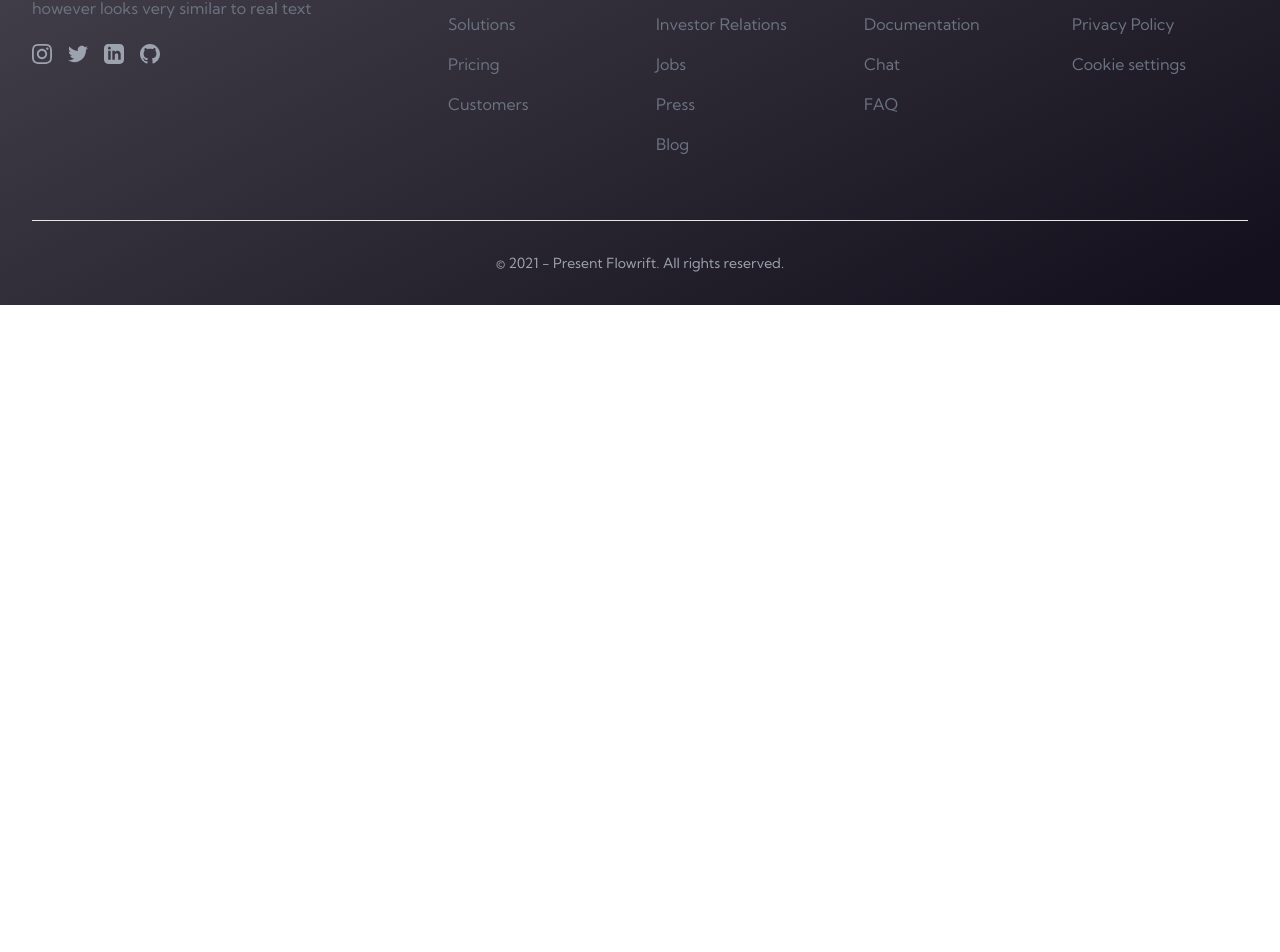
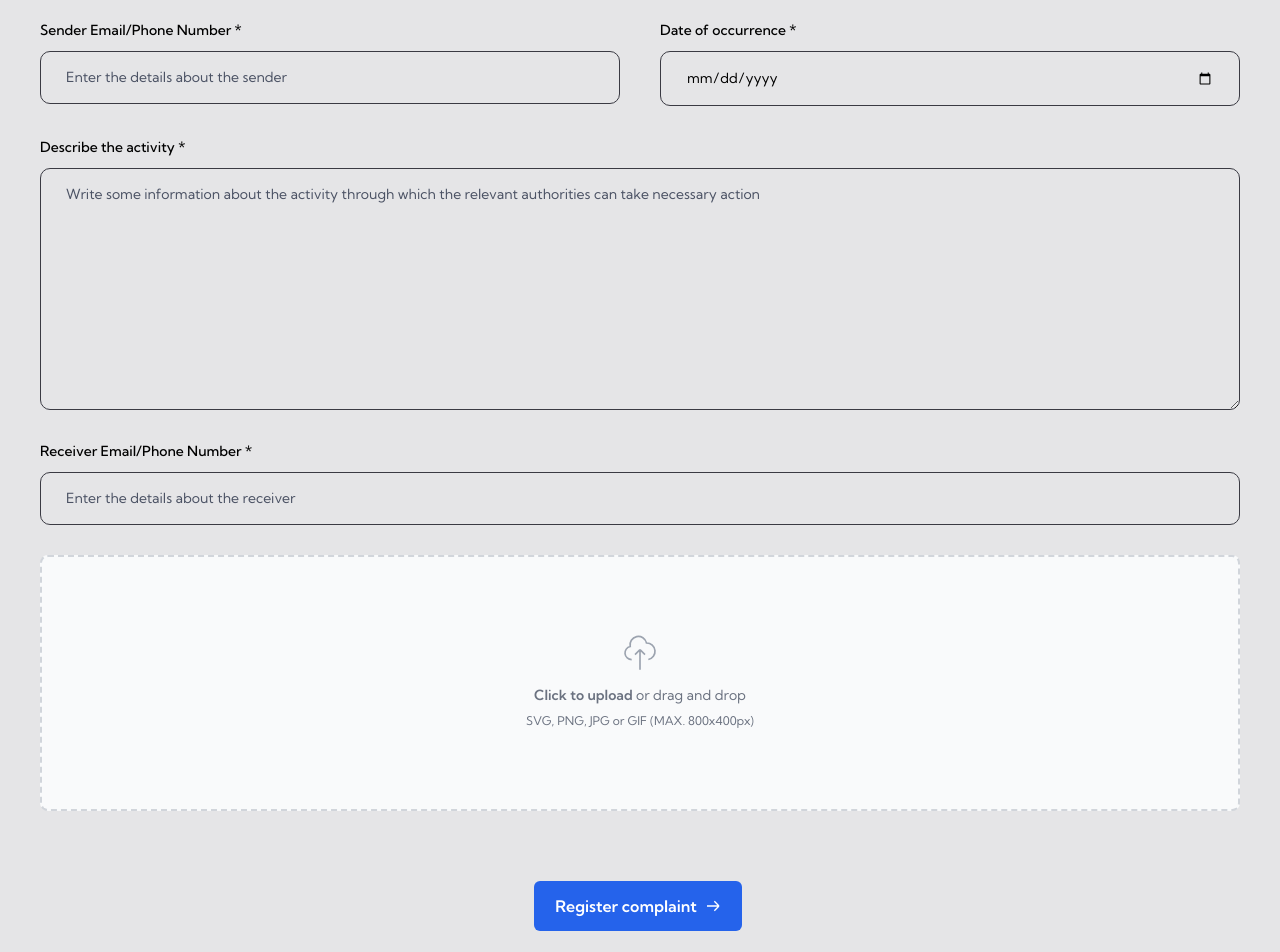
Before and after one commit to omtandel2307/E-Takraar, a React (Create React App) app in the folder client/: page /registercomplaint in a window 1280 px wide. Shown: the part 236-1188 px from the top of the page. Before the commit the page ends 800 px from the top, so only its background shows below. Built offline with nearby package versions, Linux system fonts and the light colour scheme.

Commit message:
Register Complaint form added🚀

```diff
--- /dev/null
+++ b/client/src/components/CustomButton.jsx
@@ -0,0 +1,15 @@
+import React from "react";
+
+const CustomButton = ({ btnType, title, handleClick, styles }) => {
+  return (
+    <button
+      type={btnType}
+      className={`font-epilogue font-semibold text-[16px] leading-[26px] text-white min-h-[52px] px-4 rounded-[10px] ${styles}`}
+      onClick={handleClick}
+    >
+      {title}
+    </button>
+  );
+};
+
+export default CustomButton;
--- /dev/null
+++ b/client/src/components/FormField.jsx
@@ -0,0 +1,40 @@
+import React from "react";
+
+const FormField = ({
+  labelName,
+  placeholder,
+  inputType,
+  isTextArea,
+  value,
+  handleChange,
+}) => {
+  return (
+    <label className="flex-1 w-full flex flex-col">
+      {labelName && (
+        <span className="font-epilogue font-medium text-[14px] leading-[22px] text-black mb-[10px]">
+          {labelName}
+        </span>
+      )}
+      {isTextArea ? (
+        <textarea
+          value={value}
+          onChange={handleChange}
+          rows={10}
+          placeholder={placeholder}
+          className="py-[15px] sm:px-[25px] px-[15px] outline-none border-[1px] border-[#3a3a43] bg-transparent font-epilogue text-black text-[14px] placeholder:text-[#4b5264] rounded-[10px] sm:min-w-[300px]"
+        />
+      ) : (
+        <input
+          value={value}
+          onChange={handleChange}
+          type={inputType}
+          step="0.1"
+          placeholder={placeholder}
+          className="py-[15px] sm:px-[25px] px-[15px] outline-none border-[1px] border-[#3a3a43] bg-transparent font-epilogue text-black text-[14px] placeholder:text-[#4b5264] rounded-[10px] sm:min-w-[300px]"
+        />
+      )}
+    </label>
+  );
+};
+
+export default FormField;
--- a/client/src/pages/Profile.jsx
+++ b/client/src/pages/Profile.jsx
@@ -1,7 +1,35 @@
 import React from "react";
+import { useNavigate, useParams } from "react-router";
+import { Link } from "react-router-dom";
 
 const Profile = () => {
-  return <div>Profile</div>;
+  return (
+    <div className="h-screen ">
+      <div className="flex items-center justify-center gap-2  bg-gray-gradient p-5">
+        <button
+          to="/myprofile"
+          type="button"
+          className="text-white bg-white hover:bg-blue-800 focus:ring-4 focus:outline-none focus:ring-blue-300 font-medium rounded-lg text-sm px-5 py-2.5 text-center dark:bg-blue-600 dark:hover:bg-blue-700 dark:focus:ring-blue-800"
+        >
+          My Profile
+        </button>
+        <Link
+          to="/mycomplaints"
+          type="button"
+          className="text-white bg-blue-700 hover:bg-blue-800 focus:ring-4 focus:outline-none focus:ring-blue-300 font-medium rounded-lg text-sm px-5 py-2.5 text-center dark:bg-blue-600 dark:hover:bg-blue-700 dark:focus:ring-blue-800"
+        >
+          My Complaints
+        </Link>
+        <Link
+          to="/registercomplaint"
+          type="button"
+          className="text-white bg-blue-700 hover:bg-blue-800 focus:ring-4 focus:outline-none focus:ring-blue-300 font-medium rounded-lg text-sm px-5 py-2.5 text-center dark:bg-blue-600 dark:hover:bg-blue-700 dark:focus:ring-blue-800"
+        >
+          Raise a complaint
+        </Link>
+      </div>
+    </div>
+  );
 };
 
 export default Profile;
--- a/client/src/pages/Register.jsx
+++ b/client/src/pages/Register.jsx
@@ -1,7 +1,121 @@
-import React from "react";
+import React, { useState } from "react";
+import { useNavigate } from "react-router-dom";
+import FormField from "../components/FormField";
+import CustomButton from "../components/CustomButton";
 
-const Register = () => {
-  return <div>Register</div>;
+const Form2 = () => {
+  const handleFormFieldChange = (fieldName, e) => {
+    setForm({ ...form, [fieldName]: e.target.value });
+  };
+  const navigate = useNavigate();
+  const [isLoading, setIsLoading] = useState(false);
+  const [form, setForm] = useState({
+    sender_detail: "",
+    user_detail: "",
+    activity_description: "",
+    activity_date: "",
+    activity_proof: "",
+  });
+
+  const handleSubmit = (e) => {
+    e.preventDefault();
+    console.log(form);
+  };
+  return (
+    <div className="">
+      <div className="bg-[#e5e5e7] flex justify-center items-center flex-col  sm:p-10 p-4">
+        {isLoading && "Loader..."}
+        <div className="flex justify-center items-center p-[16px] sm:min-w-[380px] bg-[#3a3a43] rounded-[10px]">
+          <h1 className="font-epilogue font-bold sm:text-[25px] text-[18px] leading-[38px] text-white">
+            Register a Complaint
+          </h1>
+        </div>
+        <form
+          onSubmit={handleSubmit}
+          className="w-full mt-[65px] flex flex-col gap-[30px]"
+        >
+          <div className="flex flex-wrap gap-[40px]">
+            <FormField
+              labelName="Sender Email/Phone Number *"
+              placeholder="Enter the details about the sender"
+              inputType="text"
+              value={form.sender_detail}
+              handleChange={(e) => handleFormFieldChange("sender_detail", e)}
+            />
+            <FormField
+              labelName="Date of occurrence *"
+              placeholder="End Date"
+              inputType="date"
+              value={form.activity_date}
+              handleChange={(e) => handleFormFieldChange("activity_date", e)}
+            />
+          </div>
+          <FormField
+            labelName="Describe the activity *"
+            placeholder="Write some information about the activity through which the relevant authorities can take necessary action"
+            isTextArea
+            value={form.activity_description}
+            handleChange={(e) =>
+              handleFormFieldChange("activity_description", e)
+            }
+          />
+          <FormField
+            labelName="Receiver Email/Phone Number *"
+            placeholder="Enter the details about the receiver"
+            inputType="text"
+            value={form.user_detail}
+            handleChange={(e) => handleFormFieldChange("user_detail", e)}
+          />
+          <div>
+            <div class="flex items-center justify-center w-full">
+              <label
+                for="dropzone-file"
+                class="flex flex-col items-center justify-center w-full h-64 border-2 border-gray-300 border-dashed rounded-lg cursor-pointer bg-gray-50 dark:hover:bg-bray-800 dark:bg-gray-700 hover:bg-gray-100 dark:border-gray-600 dark:hover:border-gray-500 dark:hover:bg-gray-600"
+              >
+                <div class="flex flex-col items-center justify-center pt-5 pb-6">
+                  <svg
+                    aria-hidden="true"
+                    class="w-10 h-10 mb-3 text-gray-400"
+                    fill="none"
+                    stroke="currentColor"
+                    viewBox="0 0 24 24"
+                    xmlns="http://www.w3.org/2000/svg"
+                  >
+                    <path d="M7 16a4 4 0 01-.88-7.903A5 5 0 1115.9 6L16 6a5 5 0 011 9.9M15 13l-3-3m0 0l-3 3m3-3v12"></path>
+                  </svg>
+                  <p class="mb-2 text-sm text-gray-500 dark:text-gray-400">
+                    <span class="font-semibold">Click to upload</span> or drag
+                    and drop
+                  </p>
+                  <p class="text-xs text-gray-500 dark:text-gray-400">
+                    SVG, PNG, JPG or GIF (MAX. 800x400px)
+                  </p>
+                </div>
+                <input id="dropzone-file" type="file" class="hidden" />
+              </label>
+            </div>
+          </div>
+          <div className="flex justify-center items-center mt-[40px]">
+            <button
+              onClick={handleSubmit}
+              className="inline-flex items-center w-full px-5 py-3 mb-3 mr-1 text-base font-semibold text-white no-underline align-middle bg-blue-600 border border-transparent border-solid rounded-md cursor-pointer select-none sm:mb-0 sm:w-auto hover:bg-blue-700 hover:border-blue-700 hover:text-white focus-within:bg-blue-700 focus-within:border-blue-700"
+            >
+              Register complaint
+              <svg
+                class="w-4 h-4 ml-2"
+                fill="none"
+                stroke="currentColor"
+                viewBox="0 0 24 24"
+                xmlns="http://www.w3.org/2000/svg"
+              >
+                <path stroke-width="2" d="M14 5l7 7m0 0l-7 7m7-7H3"></path>
+              </svg>
+            </button>
+          </div>
+        </form>
+      </div>
+    </div>
+  );
 };
 
-export default Register;
+export default Form2;
```
